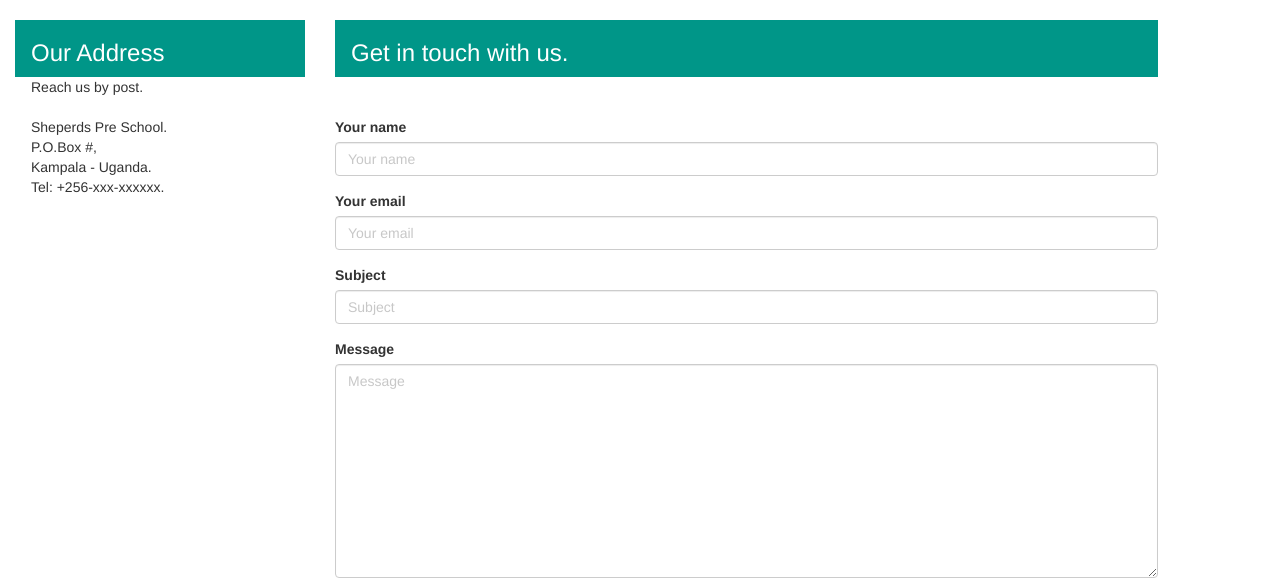
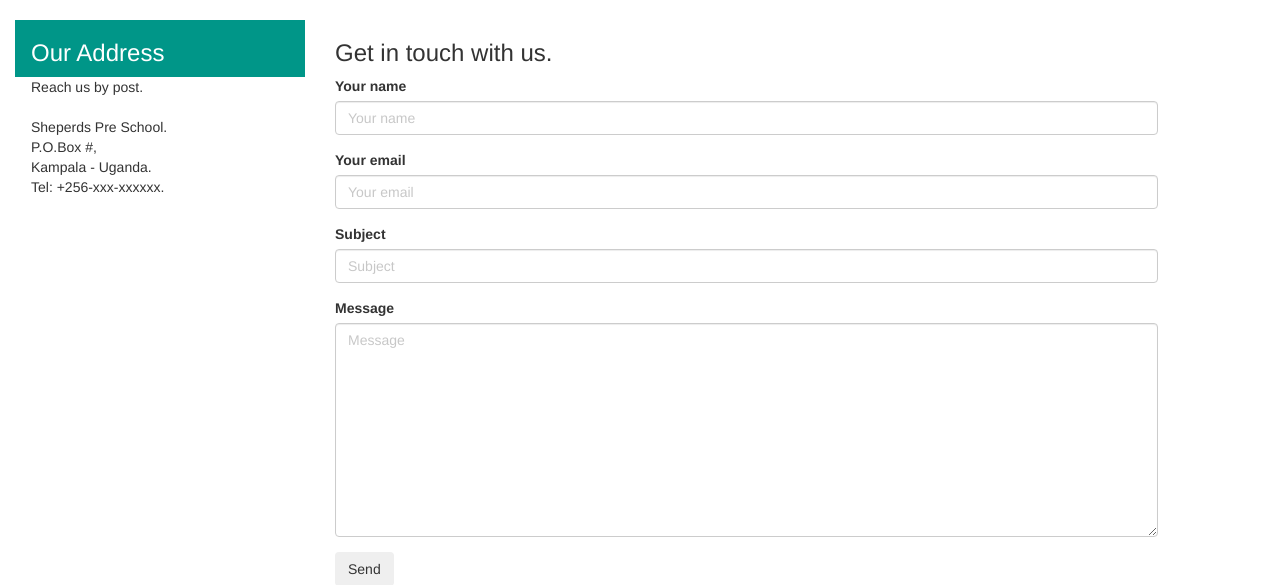
Before and after one commit to faithNassiwa/Sheperds-Pre-School, a Django app: page /contact-us/ in a window 1280 px wide. Shown: the part 623-1208 px from the top of the page. Run offline with Django 3.2, Linux system fonts and the light colour scheme; some libraries are stand-ins or nearby versions.

Commit message:
updated contact page

```diff
--- a/website/templates/website/contact.html
+++ b/website/templates/website/contact.html
@@ -25,10 +25,9 @@
 </div>
 
 <div class="col-sm-8">
-<header class="w3-container w3-teal">
+<header>
   <h3>Get in touch with us.</h3>
 </header>
-<br/><br/>
 <form method="post" class="form">
     {% csrf_token %}
     {% bootstrap_form form %}
```
